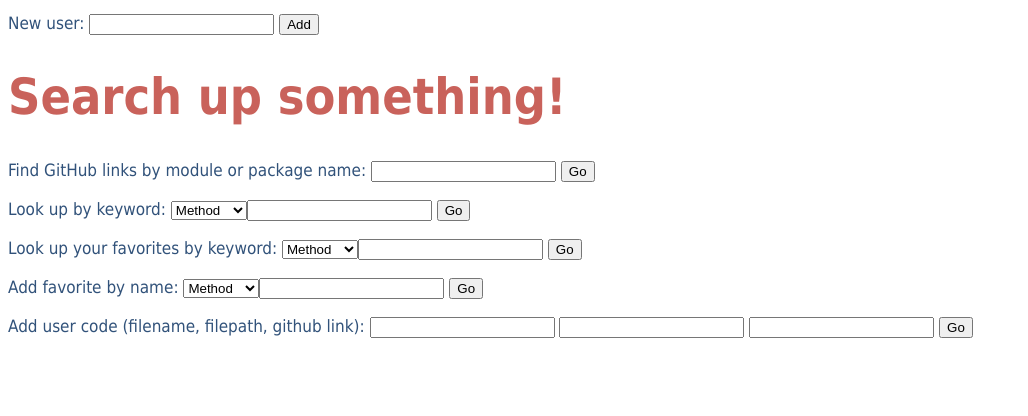
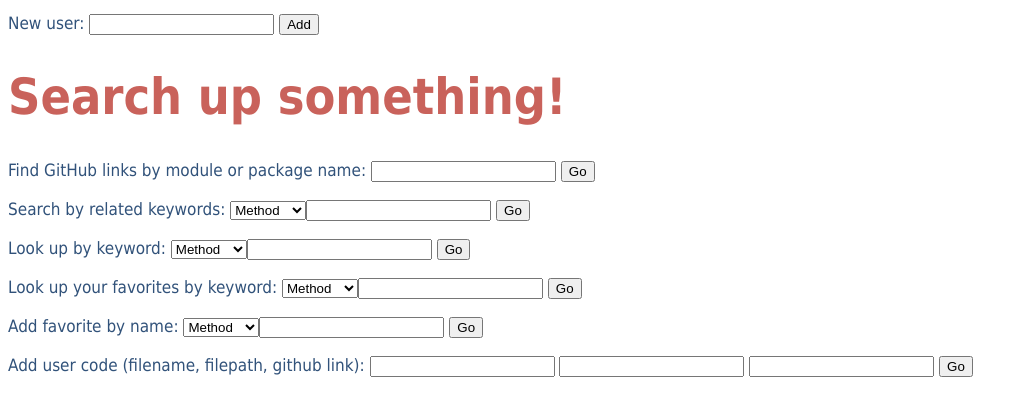
Before and after one commit to sedona-thomas/Database-Project, a Flask app: page / in a window 1280 px wide. Shown: the part 243-659 px from the top of the page, without its empty margins (0-1028 px from the left). Run offline with Flask 2, Linux system fonts and the light colour scheme; parts of the project's set-up code (start-up, migrations or seed data) failed here and were passed over.

Commit message:
Update index.html

```diff
--- a/webserver/templates/index.html
+++ b/webserver/templates/index.html
@@ -39,6 +39,17 @@
     </form>
 
     <form method="POST" action="/keyword_results">
+      <p>Search by related keywords:
+        <select name="type_name" id="type_name">
+	  <option value="method">Method</option>
+	  <option value="constant">Constant</option>
+	  <option value="module">Module</option>
+	  <option value="package">Package</option>
+        <input type="text" name="keyword"> <input type="submit" value="Go">
+      </p>
+    </form>
+
+    <form method="POST" action="/similar_keyword_search">
       <p>Look up by keyword:
         <select name="type_name" id="type_name">
 	  <option value="method">Method</option>
```
